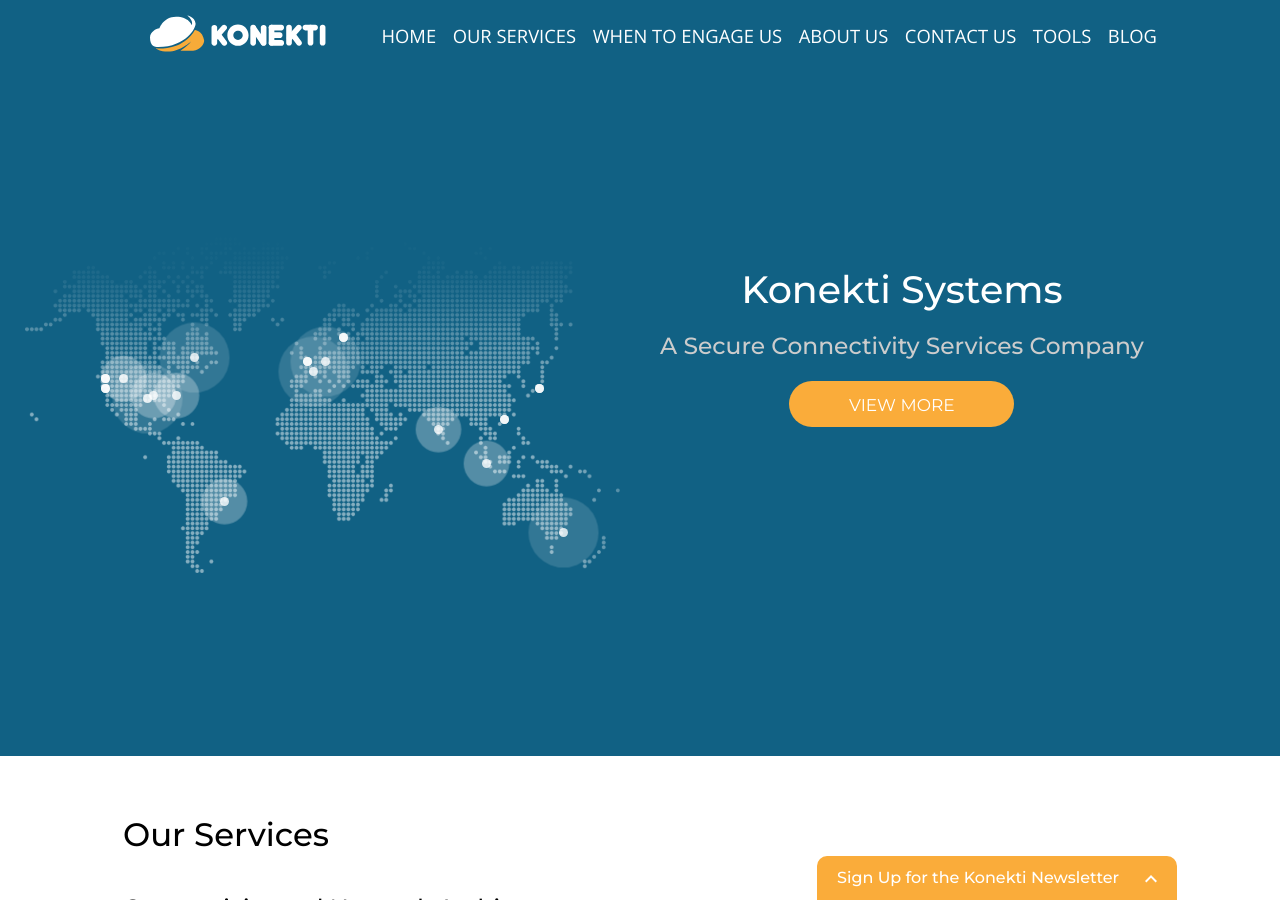
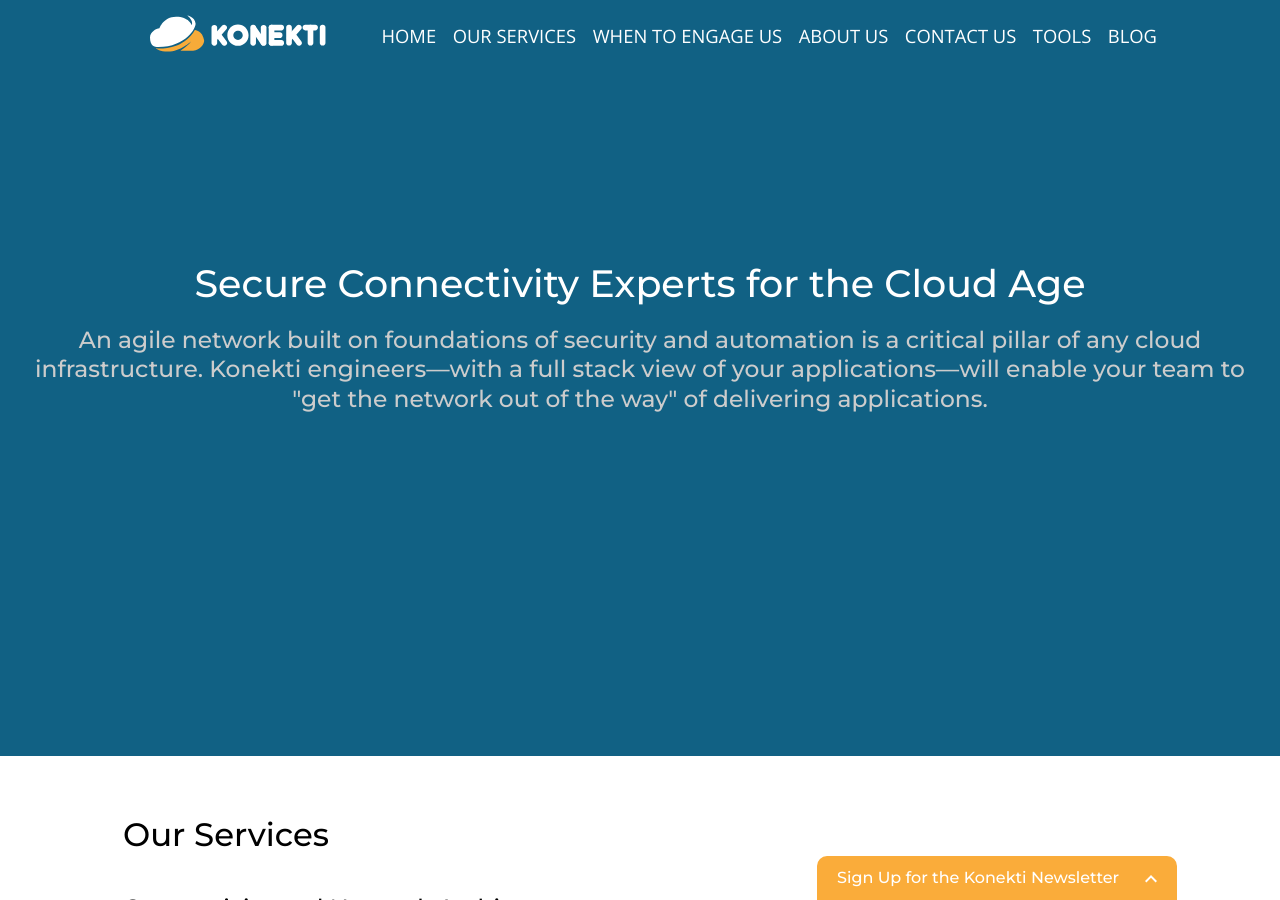
Before and after one commit to konekti/jeffbrl.github.io, a Jekyll site: the page built from _pages/index.md, in a window 1280 px wide and 900 px high. Built offline with Jekyll 4.4.1, drawn with Linux system fonts in a browser that asks for light colours; nearby versions of some CDN libraries.

Commit message:
Modify motto

```diff
--- a/_includes/sections/intro.html
+++ b/_includes/sections/intro.html
@@ -1,16 +1,12 @@
 <section class='services intro_container' id='home'>
   <div class='intro grid grid-2 pa'>
-    <div class = 'flex-in pb-1 pt-4'>
-      {%- include globe.html -%}
-      <!-- <figure class = 'intro_inner flex-in'>
-        <img alt='cloud computing' src='/assets/cloud-1.svg' >
-      </figure> -->
-    </div>
     <div class = 'intro_inner flex-in pb-3'>
       <div class = 'flex-in flex-up'>
-        <h1 class = 'center'>Konekti Systems</h1>
-        <h4 class = 'mute pb-1 pt-1 center'>A Secure Connectivity Services Company</h4>
-        <a class='btn' href='#services'>View More</a>
+        <h1 class = 'center'>Secure Connectivity Experts for the Cloud Age</h1>
+        <h4 class = 'mute pb-1 pt-1 center'>An agile network built on foundations of security and automation is a
+critical pillar of any cloud infrastructure. Konekti engineers—with a full stack view of your applications—will enable your
+team to "get the network out of the way" of delivering applications.
+</h4>
       </div>
     </div>
   </div>
```
